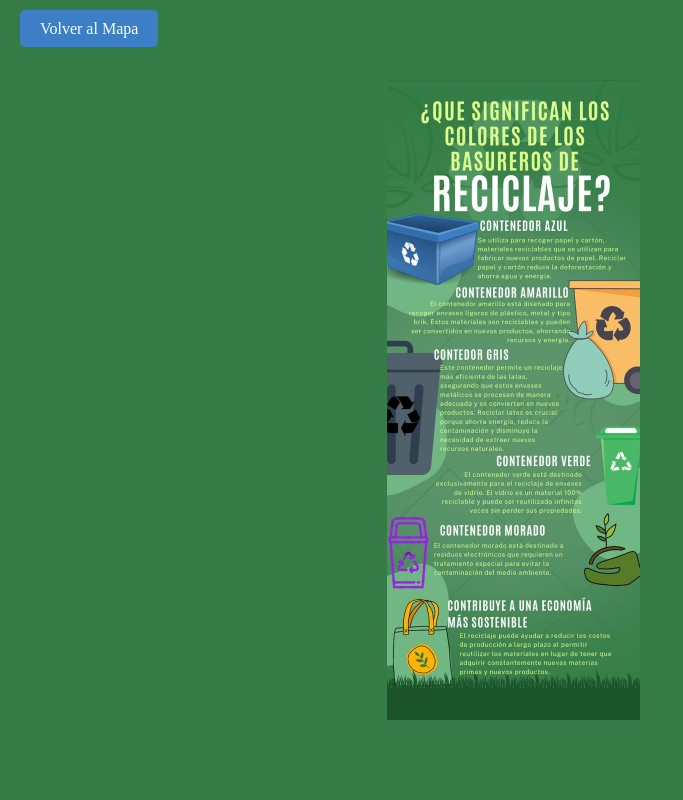
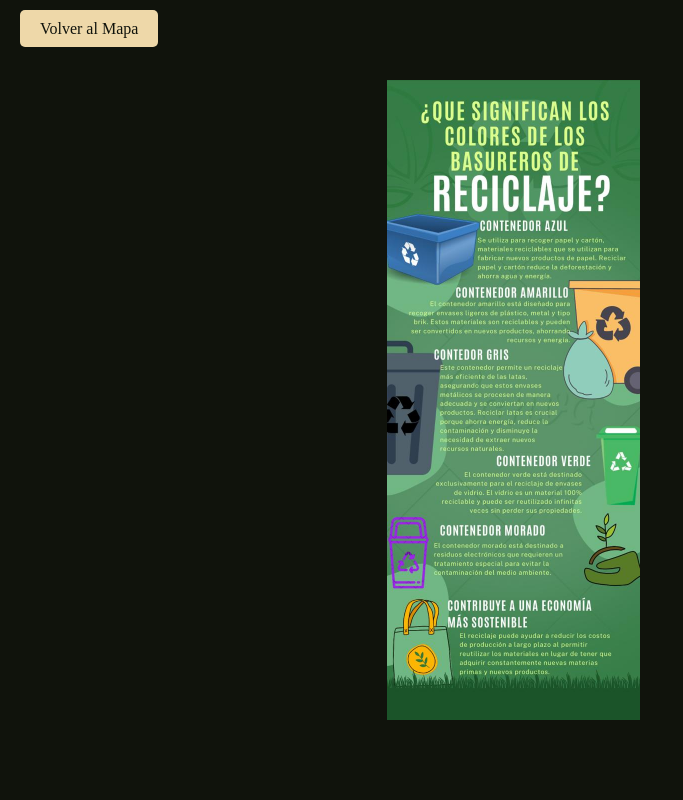
Before and after one commit to IsiOgas/web-binkerton, a Django app: page /infografia/ in a window 1280 px wide. Shown: the whole page, without its empty margins (0-683 px from the left). Run offline with Django 5.2, Linux system fonts and the light colour scheme.

Commit message:
modificación de algunos colores de styles
todo lo demás quedó igual

```diff
--- a/myapp/static/styles.css
+++ b/myapp/static/styles.css
@@ -33,14 +33,15 @@
     display: inline-block;
     margin: 10px;
     padding: 10px 20px;
-    background-color: #4CAF50;
-    color: white;
+    background-color: #EED8A9;
+    color: #10130C;
     text-decoration: none;
     font-size: 1.2em;
     border-radius: 5px;
 }
 .buttons a:hover {
-    background-color: #45a049;
+    background-color: #10130C;
+    color: #EED8A9;
 }
 
 /* ajustes de la pagina de la infografia */
@@ -51,7 +52,7 @@
     justify-content: center;
     height: 100vh;
     margin: 0;
-    background-color: #367c46;
+    background-color: #10130C;
 }
 .infografia-miau .button-container {
     position: fixed;
@@ -62,8 +63,8 @@
 .infografia-miau .button-container a {
     text-decoration: none;
     padding: 10px 20px;
-    background-color: #3c7fc6;
-    color: white;
+    background-color: #EED8A9;
+    color: #10130C;
     border-radius: 5px;
 }
 
```
